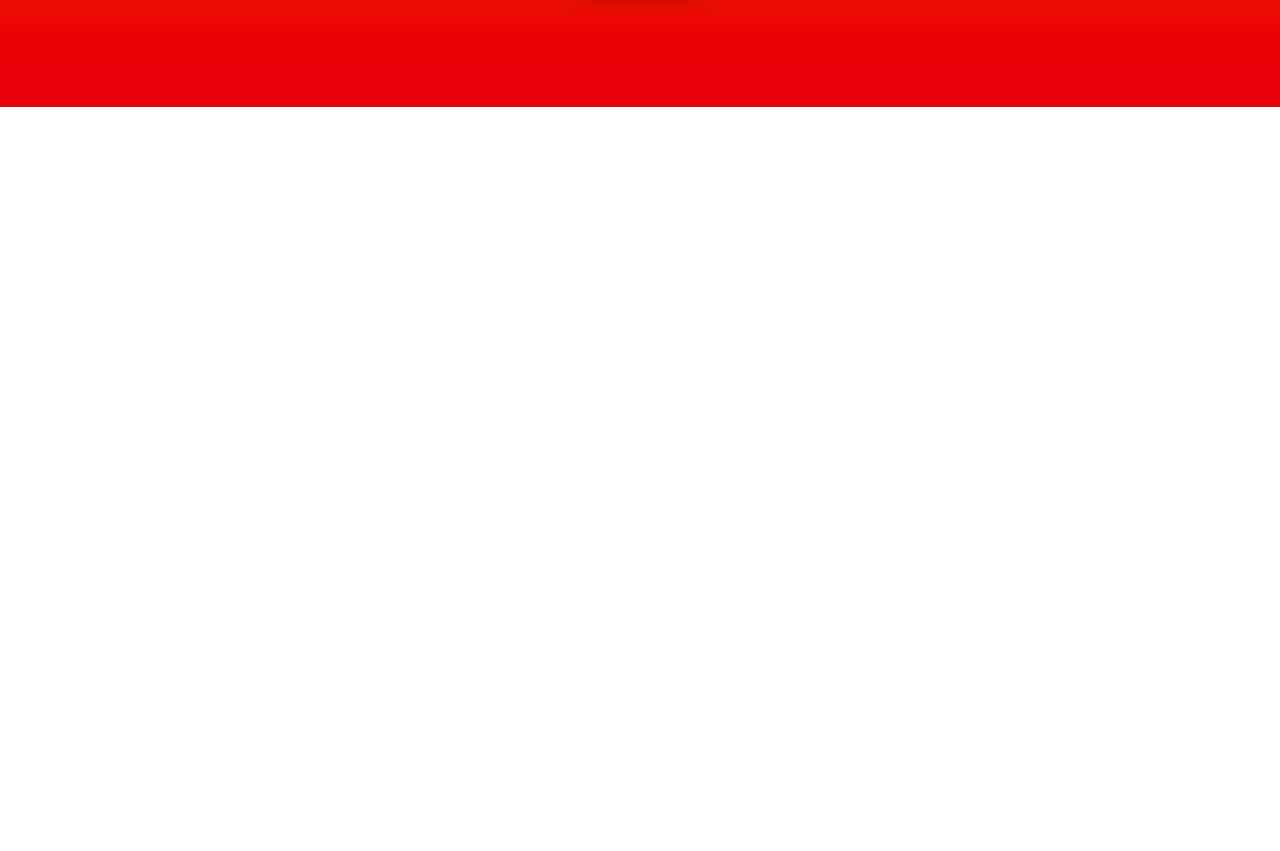
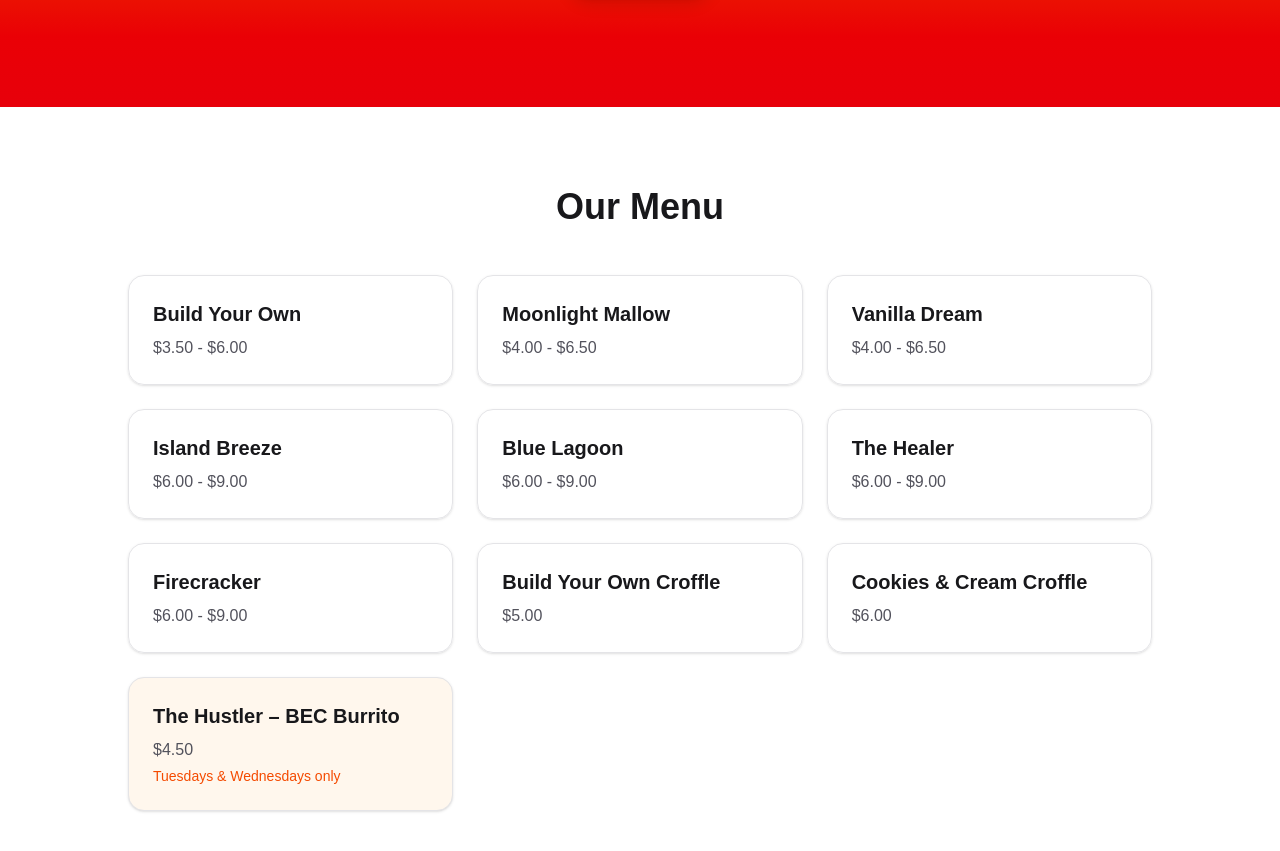
Before and after one commit to nickzdoe-bit/sweet-street-co, a Next.js app: page / in a window 1280 px wide. Shown: the part 693-1544 px from the top of the page. Before the commit the page ends 800 px from the top, so only its background shows below. Built offline with nearby package versions, Linux system fonts and the light colour scheme.

Commit message:
Add menu section with real Sweet Street Co items and pricing

```diff
--- a/src/app/page.tsx
+++ b/src/app/page.tsx
@@ -2,6 +2,7 @@ import Image from "next/image";
 
 export default function Home() {
   return (
+    <>
     <main className="flex flex-col items-center justify-center min-h-screen bg-gradient-to-b from-orange-500 to-red-600 text-center px-6 py-20">
       <Image
         src="/logo.png"
@@ -9,7 +10,7 @@ export default function Home() {
         width={220}
         height={220}
         priority
-        className="drop-shadow-x1"
+        className="drop-shadow-xl"
       />
       <h1 className="mt-8 text-4xl sm:text-6xl font-bold text-white leading-tight">
         Dirty Sodas. Real Coffee.
@@ -26,5 +27,54 @@ export default function Home() {
         View Menu
       </a>
     </main>
+    <section id="menu" className="bg-white py-20 px-6">
+      <h2 className="text-center text-4xl font-bold text-zinc-900 mb-12">
+        Our Menu
+      </h2>
+      <div className="grid max-w-5xl mx-auto gap-6 sm:grid-cols-2 lg:grid-cols-3">
+        <div className="rounded-2xl border border-zinc-200 p-6 shadow-sm">
+          <h3 className="text-xl font-semibold text-zinc-900">Build Your Own</h3>
+          <p className="mt-2 text-zinc-600">$3.50 - $6.00</p>
+        </div>
+        <div className="rounded-2xl border border-zinc-200 p-6 shadow-sm">
+          <h3 className="text-xl font-semibold text-zinc-900">Moonlight Mallow</h3>
+          <p className="mt-2 text-zinc-600">$4.00 - $6.50</p>
+        </div>
+        <div className="rounded-2xl border border-zinc-200 p-6 shadow-sm">
+          <h3 className="text-xl font-semibold text-zinc-900">Vanilla Dream</h3>
+          <p className="mt-2 text-zinc-600">$4.00 - $6.50</p>
+        </div>
+        <div className="rounded-2xl border border-zinc-200 p-6 shadow-sm">
+          <h3 className="text-xl font-semibold text-zinc-900">Island Breeze</h3>
+          <p className="mt-2 text-zinc-600">$6.00 - $9.00</p>
+        </div>
+        <div className="rounded-2xl border border-zinc-200 p-6 shadow-sm">
+          <h3 className="text-xl font-semibold text-zinc-900">Blue Lagoon</h3>
+          <p className="mt-2 text-zinc-600">$6.00 - $9.00</p>
+        </div>
+        <div className="rounded-2xl border border-zinc-200 p-6 shadow-sm">
+          <h3 className="text-xl font-semibold text-zinc-900">The Healer</h3>
+          <p className="mt-2 text-zinc-600">$6.00 - $9.00</p>
+        </div>
+        <div className="rounded-2xl border border-zinc-200 p-6 shadow-sm">
+          <h3 className="text-xl font-semibold text-zinc-900">Firecracker</h3>
+          <p className="mt-2 text-zinc-600">$6.00 - $9.00</p>
+        </div>
+        <div className="rounded-2xl border border-zinc-200 p-6 shadow-sm">
+          <h3 className="text-xl font-semibold text-zinc-900">Build Your Own Croffle</h3>
+          <p className="mt-2 text-zinc-600">$5.00</p>
+        </div>
+        <div className="rounded-2xl border border-zinc-200 p-6 shadow-sm">
+          <h3 className="text-xl font-semibold text-zinc-900">Cookies &amp; Cream Croffle</h3>
+          <p className="mt-2 text-zinc-600">$6.00</p>
+        </div>
+        <div className="rounded-2xl border border-zinc-200 p-6 shadow-sm bg-orange-50">
+          <h3 className="text-xl font-semibold text-zinc-900">The Hustler – BEC Burrito</h3>
+          <p className="mt-2 text-zinc-600">$4.50</p>
+          <p className="mt-1 text-sm text-orange-600 font-medium">Tuesdays &amp; Wednesdays only</p>
+        </div>
+      </div>
+    </section>
+    </>
   );
 }
```
